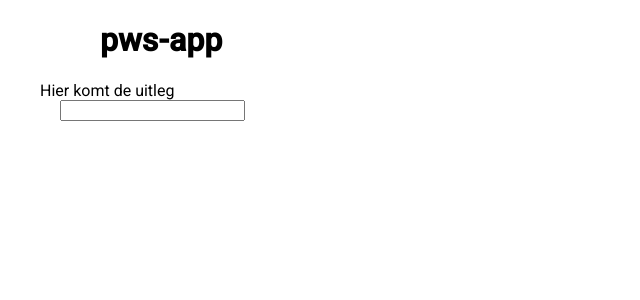
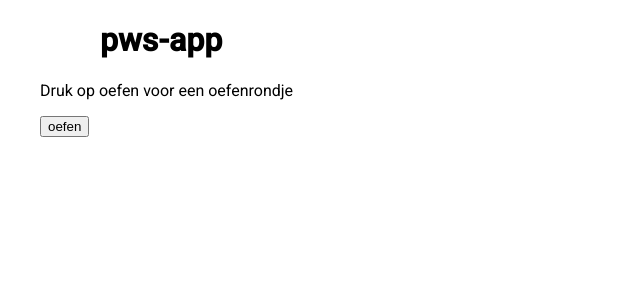
Before and after one commit to yeronimuz/pws-angular, an Angular app: page / in a window 1280 px wide. Shown: the top 300 px of the page, without its empty margins (0-640 px from the left). Built offline with nearby package versions, Linux system fonts and the light colour scheme.

Commit message:
Wat tekst en een button toegevoegd

```diff
--- a/src/app/app.component.html
+++ b/src/app/app.component.html
@@ -4,7 +4,10 @@
   </div>
   <div>
     <mat-label *ngIf="showUitleg">
-      Hier komt de uitleg
+      {{uitlegText}}
+      <p>
+      <span><button *ngIf="showButton" mat-button (click)="start()">{{buttonText}}</button></span>
+      </p>
     </mat-label>
 
   </div>
@@ -14,8 +17,4 @@
         <input matInput *ngIf="showInput" enabled="true" type="number" [(ngModel)]="invoerGetal" (keyup.enter)="onInputGetal()">
       </div>
   </div>
-  <div>
-    <mat-label *ngIf="showDank">Bedankt voor het meedoen aan de proef.
-      Je mag de browser sluiten.</mat-label>
-  </div>
 </div>
--- a/src/app/app.component.ts
+++ b/src/app/app.component.ts
@@ -32,13 +32,17 @@ export class AppComponent implements OnInit, AfterViewInit {
   public identificatie
   public aantalVragen = [4, 4, 6, 6];
   private vraagCounter: number = 0;
+
   public randomGetal: number;
   public invoerGetal: number;
   public resultaat: Resultaat[] = [];
+
   public showUitleg: boolean = true;
   public showGetal: boolean = true;
   public showInput: boolean = false;
-  public showDank: boolean = false;
+  public showButton: boolean = false;
+  public buttonText = 'oefen';
+  public uitlegText = 'Druk op oefen voor een oefenrondje';
   private getalTimer;
   // De groep waartoe de respondent behoort (0=GEEN, 1=ROOD, 2=GROEN)
   private groep: Groep;
@@ -57,11 +61,19 @@ export class AppComponent implements OnInit, AfterViewInit {
         this.identificatie = params.identificatie;
       });
     console.log("Groep = ", this.groep);
-    this.showGetal = true;
+    this.showGetal = false;
     this.showInput = false;
+    this.showButton = true;
     this.vraagCounter = 0;
-    this.nieuwGetal();
   }
+
+  public start()
+  {
+    this.showButton = false;
+    this.showUitleg = false;
+    this.nieuwGetal()
+  }
+
 
   // AfterViewInit implemented methode
   ngAfterViewInit(): void {
@@ -112,20 +124,30 @@ export class AppComponent implements OnInit, AfterViewInit {
     if (this.groep == Groep.GROEN && this.randomGetal === this.invoerGetal) {
       this.flashWindow('green');
     }
-    if (this.vraagCounter < this.aantalVragen.length - 1) {
-      this.vraagCounter++;
+    // Het proefrondje stopt na 2 getallen (0, 1)
+    if (this.vraagCounter == 1)
+    {
+      this.uitlegText = 'Je hebt nu een proefrondje gedaan, klik op start voor de test';
+      this.showUitleg = true;
+      this.buttonText = 'start'
+      this.showButton = true;
+      this.showGetal = false;
+      this.showInput = false;
+    } else if (this.vraagCounter < this.aantalVragen.length - 1) {
+      this.showGetal = true;
+      this.showButton = false;
       this.nieuwGetal();
     } else {
       // Klaar, toon een bedankje en stuur de antwoorden op
       this.invoerGetal = null;
       this.showInput = false;
       this.showGetal = false;
-      console.log('Klaar');
-      console.log(this.resultaat);
-      this.showUitleg = false;
-      this.showDank = true;
+      this.showButton = false;
+      this.uitlegText = 'Bedankt voor het meedoen aan deze test. Je mag je browser venster sluiten'
+      this.showUitleg = true;
       this.stuurResultaatOp();
     }
+    this.vraagCounter++;
   }
 
   /**
```
